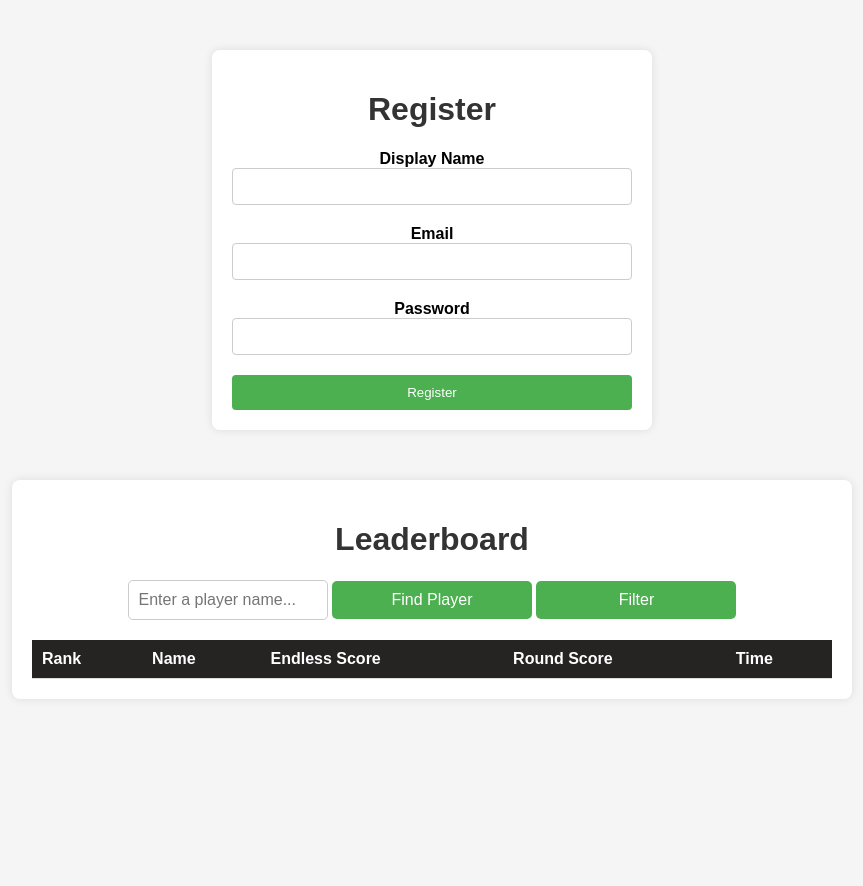
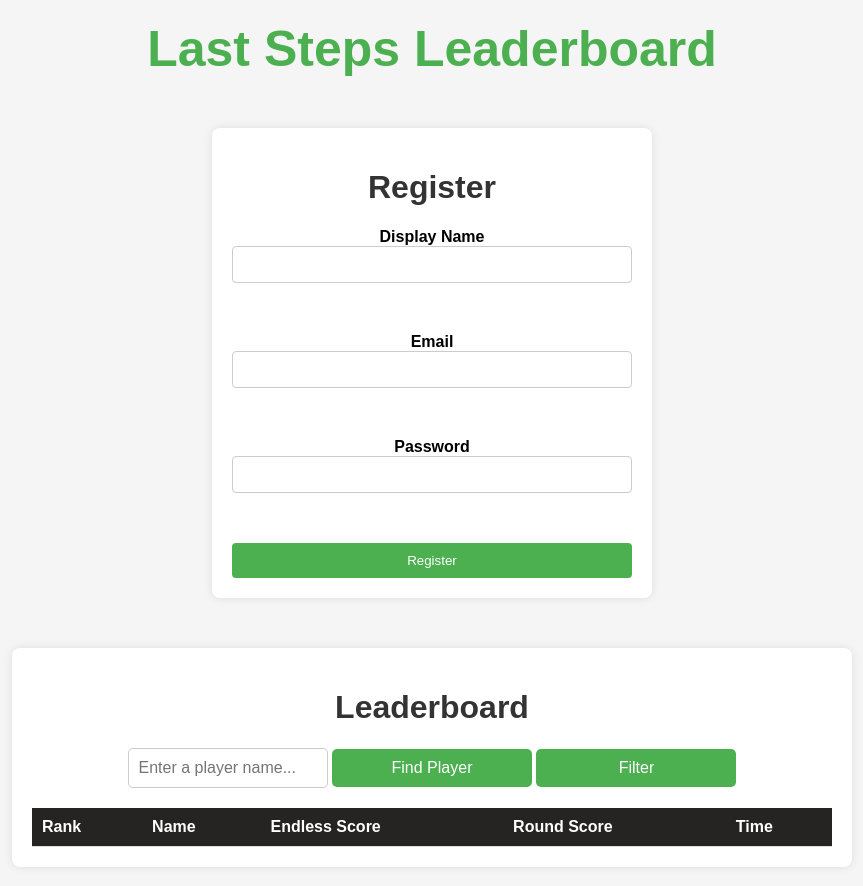
Before and after one commit to BaileyMcCauslin/LastStepsLeaderboard, a plain HTML site: page leaderboard/leaderboard.html in a window 1280 px wide. Shown: the whole page, without its empty margins (208-1071 px from the left). Before the commit the page ends 800 px from the top, so only its background shows below. Drawn offline with Linux system fonts and the light colour scheme.

Commit message:
small changes to webpage

```diff
--- a/leaderboard/leaderboard.html
+++ b/leaderboard/leaderboard.html
@@ -11,6 +11,9 @@
     <link rel="stylesheet" href="./styles/leaderboard.css">
 </head>
 <body>
+    <div class="webpage-title">
+        <header>Last Steps Leaderboard</header>
+    </div>
     <div class="register-container">
         <h1>Register</h1>
         <form id="registration-form">
--- a/leaderboard/styles/leaderboard.css
+++ b/leaderboard/styles/leaderboard.css
@@ -18,8 +18,19 @@ h1 {
     text-align: center;
 }
 
+header {
+    text-align: center;
+    margin-top: 20px;
+}
+
 .form-group {
-    margin-bottom: 20px;
+    margin-bottom: 50px;
+}
+
+.webpage-title {
+    font-weight:900;
+    font-size: 50px;
+    color: #4CAF50;
 }
 
 label {
```
